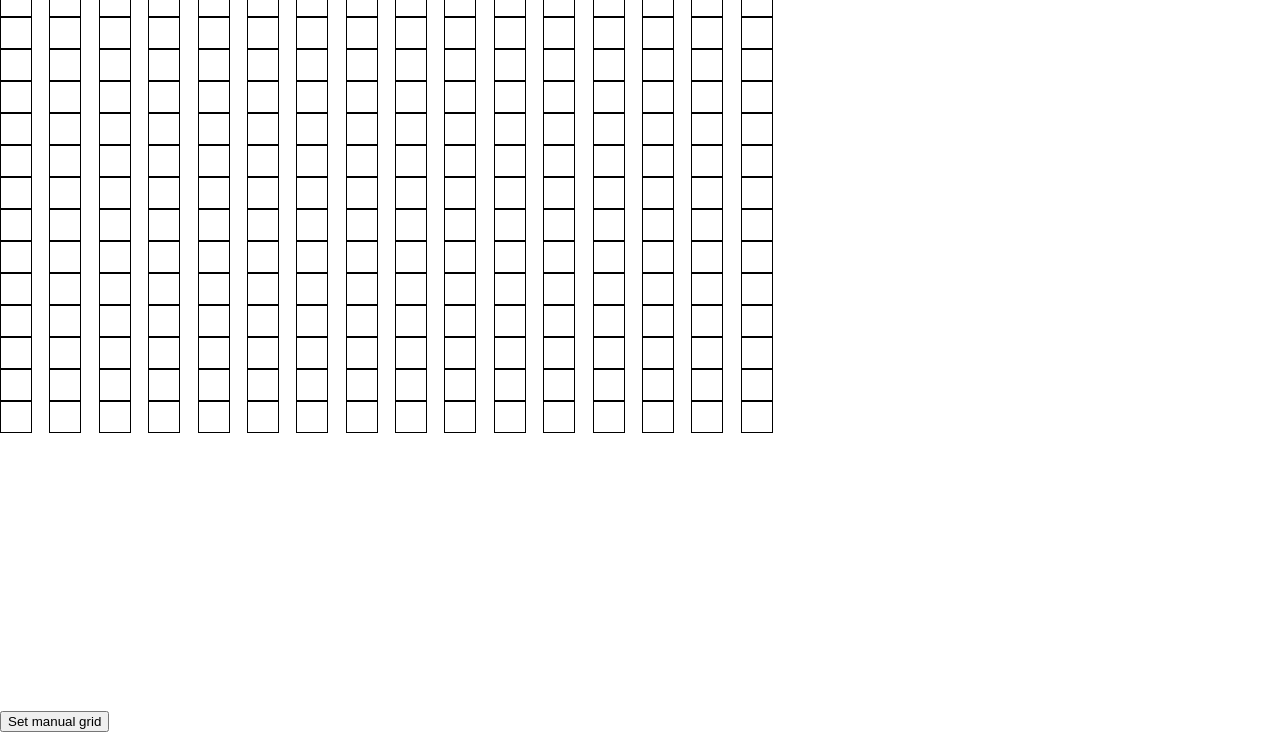
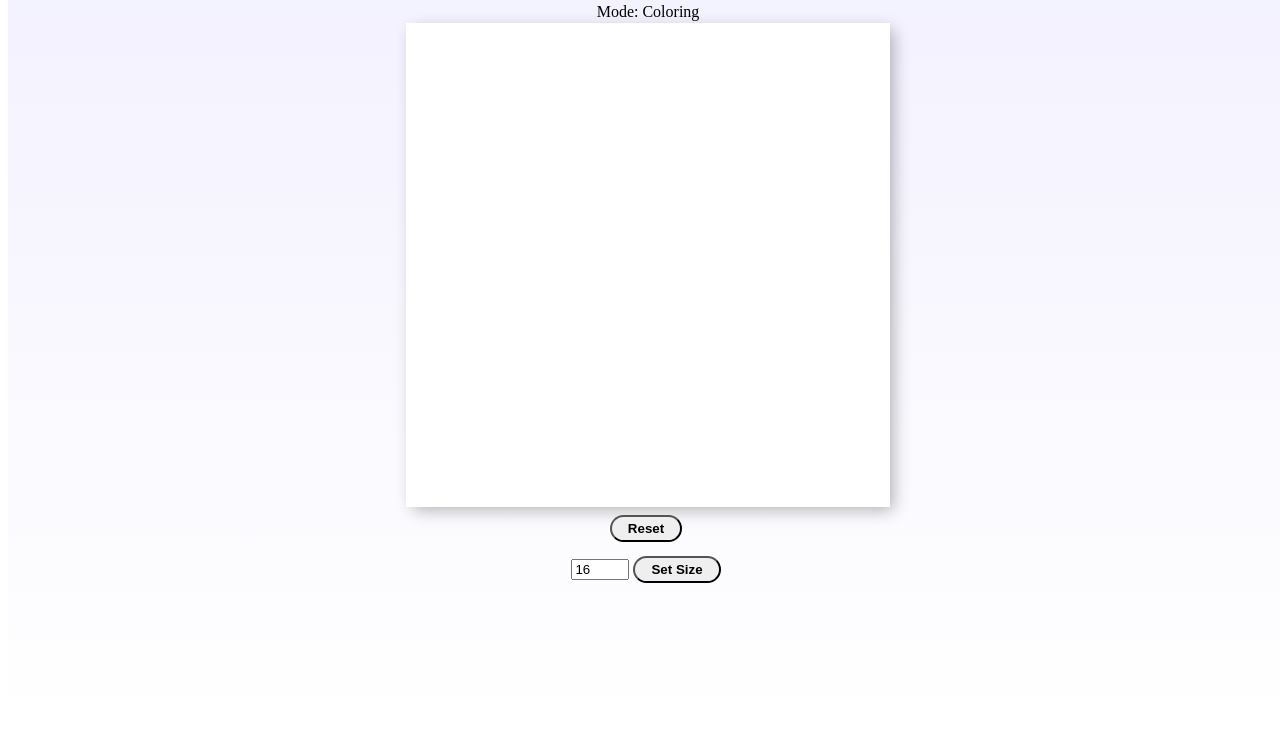
Before and after one commit to FilipTheDev/Etch-A-Sketch, a plain HTML site: page index.html in a window 1280 px wide. Shown: the part 79-816 px from the top of the page. Drawn offline with Linux system fonts and the light colour scheme.

Commit message:
Finished. Used grid to adjust the size of the divs inside the board

```diff
--- a/index.html
+++ b/index.html
@@ -1,17 +1,33 @@
 <!DOCTYPE html>
 <html lang="en">
-<head>
-    <meta charset="UTF-8">
-    <meta http-equiv="X-UA-Compatible" content="IE=edge">
-    <meta name="viewport" content="width=device-width, initial-scale=1.0">
-    <link rel="stylesheet" href="style.css">
-    <title>Document</title>
-</head>
-<body>
-    <div class="cont">
-
+  <head>
+    <meta charset="UTF-8" />
+    <meta http-equiv="X-UA-Compatible" content="IE=edge" />
+    <meta name="viewport" content="width=device-width, initial-scale=1.0" />
+    <link rel="stylesheet" href="style.css" />
+    <title>Etch-A-Sketch</title>
+  </head>
+  <body>
+    <div class="flex-container">
+      <div class="title"><h1>Etch-A-Sketch</h1></div>
+      <div class="mode">Mode: Coloring</div>
+      <div class="content">
+        <div class="board"></div>
+        <div class="buttons">
+          <button onclick="resetBoard()">Reset</button>
+        </div>
+        <div>
+          <input
+            type="text"
+            placeholder="Size of Board"
+            value="16"
+            onchange="changeSize(this.value)"
+          />
+          <button>Set Size</button>
+        </div>
+        <div class="error">Input must be between 2 and 100</div>
+      </div>
     </div>
-    <button onclick="manualGrid();">Set manual grid</button>
-    <script src="script.js"></script>
-</body>
+  </body>
+  <script src="script.js"></script>
 </html>
--- a/script.js
+++ b/script.js
@@ -1,46 +1,52 @@
-let cont = document.getElementsByClassName("cont");
-let card = document.createElement("div");
-card.setAttribute("class", "card");
-function cards() {
-    // for(i = 0; i < 256; i++) {
-    //         let card = document.createElement("div");
-    //         card.setAttribute("class", "card");
-    //         cont[0].appendChild(card);
-    // }
+let color = "random";
+let click = true;
 
-    for(j = 0; j < 16; j++) {
-        let row = document.createElement("div");
-        row.setAttribute("class", "row");
-        cont[0].appendChild(row);
-        let br = document.createElement("br");
-        cont[0].appendChild(br);
-        for(i = 0; i < 16; i++) {
-            let card = document.createElement("div");
-            card.setAttribute("class", "card");
-            row.appendChild(card);
+function populateBoard(size) {
+  let board = document.querySelector(".board");
+  let squares = board.querySelectorAll("div");
+  squares.forEach((div) => div.remove());
+  board.style.gridTemplateColumns = `repeat(${size} , 1fr)`;
+  board.style.gridTemplateRows = `repeat(${size} , 1fr)`;
+
+  let amount = size * size;
+  for (let i = 0; i < amount; i++) {
+    let square = document.createElement("div");
+    square.addEventListener("mouseover", colorSquare);
+    square.style.backgroundColor = "white";
+    board.insertAdjacentElement("beforeend", square);
   }
 }
-}
-cards();
 
-function manualGrid() {
-    cont[0].innerHTML = "";
-    let gridSideNumber = prompt("How many grinds grids on side would you like?");
-    if(gridSideNumber <= 100) {
-        for(j = 0; j < gridSideNumber; j++) {
-            let row = document.createElement("div");
-            row.setAttribute("class", "row");
-            cont[0].appendChild(row);
-            let br = document.createElement("br");
-            cont[0].appendChild(br);
-            for(i = 0; i < gridSideNumber; i++) {
-                let card = document.createElement("div");
-                card.setAttribute("class", "card");
-                row.appendChild(card);
+populateBoard(16);
+
+function changeSize(input) {
+  if (input >= 2 && input <= 100) {
+    document.querySelector(".error").style.display = "none";
+    populateBoard(input);
+  } else {
+    document.querySelector(".error").style.display = "flex";
   }
 }
-    }
-    else if(gridSideNumber > 100 || gridSideNumber !== Number) {
-        Alert("You put a numebr bigger than 100 or not a number");
+
+function colorSquare() {
+  if (click) {
+      this.style.backgroundColor = `hsl(${Math.random() * 360}, 100%, 50%)`;
   }
 }
+
+function resetBoard() {
+  let board = document.querySelector(".board");
+  let squares = board.querySelectorAll("div");
+  squares.forEach((div) => (div.style.backgroundColor = "white"));
+}
+
+document.querySelector("body").addEventListener("click", (e) => {
+  if (e.target.tagName != "BUTTON") {
+    click = !click;
+    if (click) {
+      document.querySelector(".mode").textContent = "Mode: Coloring";
+    } else {
+      document.querySelector(".mode").textContent = "Mode: Not Coloring";
+    }
+  }
+});
--- a/style.css
+++ b/style.css
@@ -1,27 +1,68 @@
 body {
-    padding: 0;
-    margin: 0;
-}
+    line-height: 1;
+  }
+  table {
+    border-collapse: collapse;
+    border-spacing: 0;
+  }
 
-.cont {
+  .flex-container {
+    height: 100vh;
+    width: 100vw;
     display: flex;
-    width: 790px;
-    height: 790px;
-}
+    flex-direction: column;
+    align-items: center;
+    background: linear-gradient(rgba(96, 79, 252, 0.082), white);
+  }
+  .board {
+    width: 80%;
+    height: 80%;
+    display: grid;
+    background-color: white;
+    box-shadow: inset 0 -3em 3em rgba(0, 0, 0, 0.1), 0 0 0 2px rgb(255, 255, 255),
+      0.3em 0.3em 1em rgba(0, 0, 0, 0.3);
+  }
+  .board:hover {
+    cursor: pointer;
+  }
+  .content {
+    display: flex;
+    flex-direction: column;
+    align-items: center;
+    min-width: 300px;
+    min-height: 300px;
+    width: 60vw;
+    height: 60vw;
+    max-width: 600px;
+    max-height: 600px;
+  }
+  .title {
+    display: flex;
+    justify-content: center;
+  }
+  .buttons {
+    margin-top: 10px;
+    margin-bottom: 10px;
+  }
+  button {
+    padding: 0.3em 1.2em;
+    margin: 0 0.3em 0.3em 0;
+    border-radius: 2em;
+    text-decoration: none;
+    font-weight: 600;
+    text-align: center;
+    transition: all 0.2s;
+  }
+  button:hover {
+    cursor: pointer;
+  }
+  input {
+    width: 50px;
+  }
 
-.row {
-    width: 790px;
-}
-
-.card {
-    border: 1px solid black;
-    /* min-width: 6px;
-    min-height: 6px; */
-    height: 30px;
-    width: 30px;
-    flex-basis: max-content;
-}
-
-.card:hover {
-    background-color: blueviolet;
-}
+  .mode {
+    margin-bottom: 5px;
+  }
+  .error {
+    display: none;
+  }
```
Lines whose indentation alone changed are shown as unchanged.
